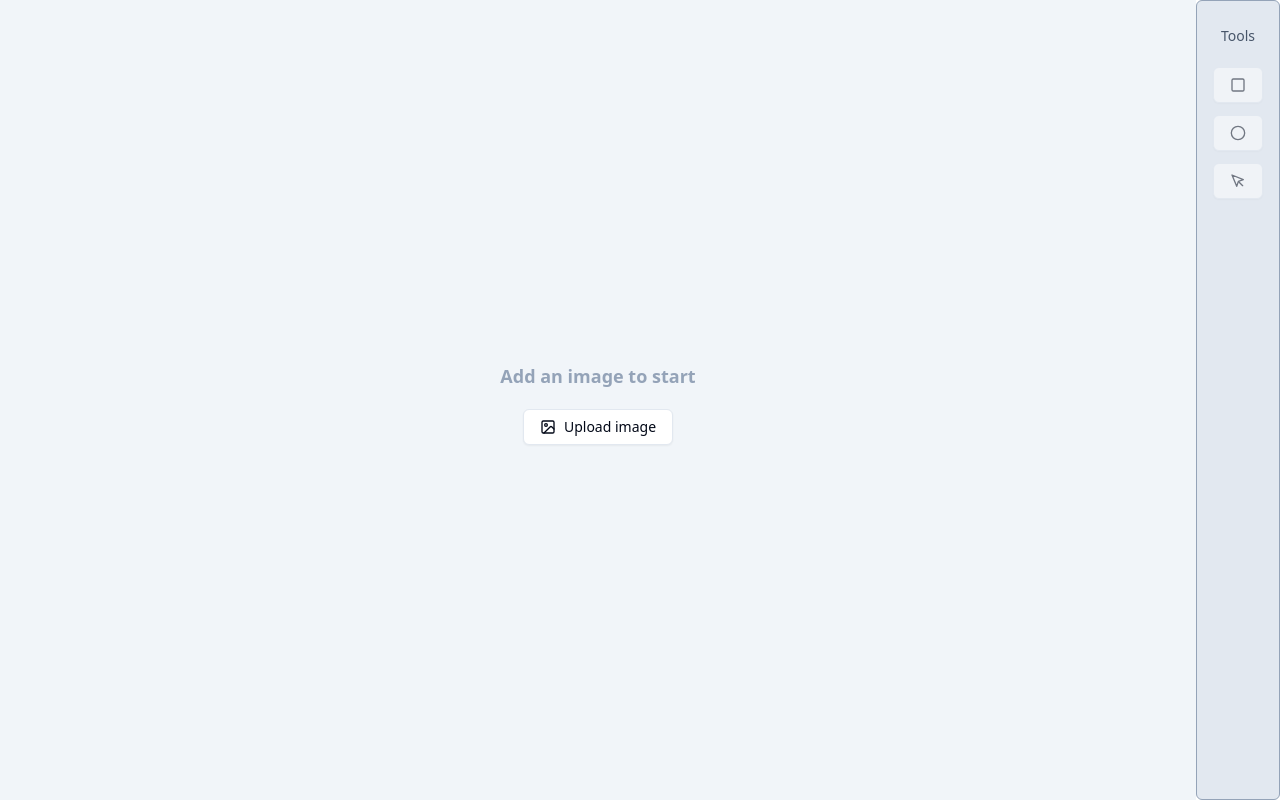
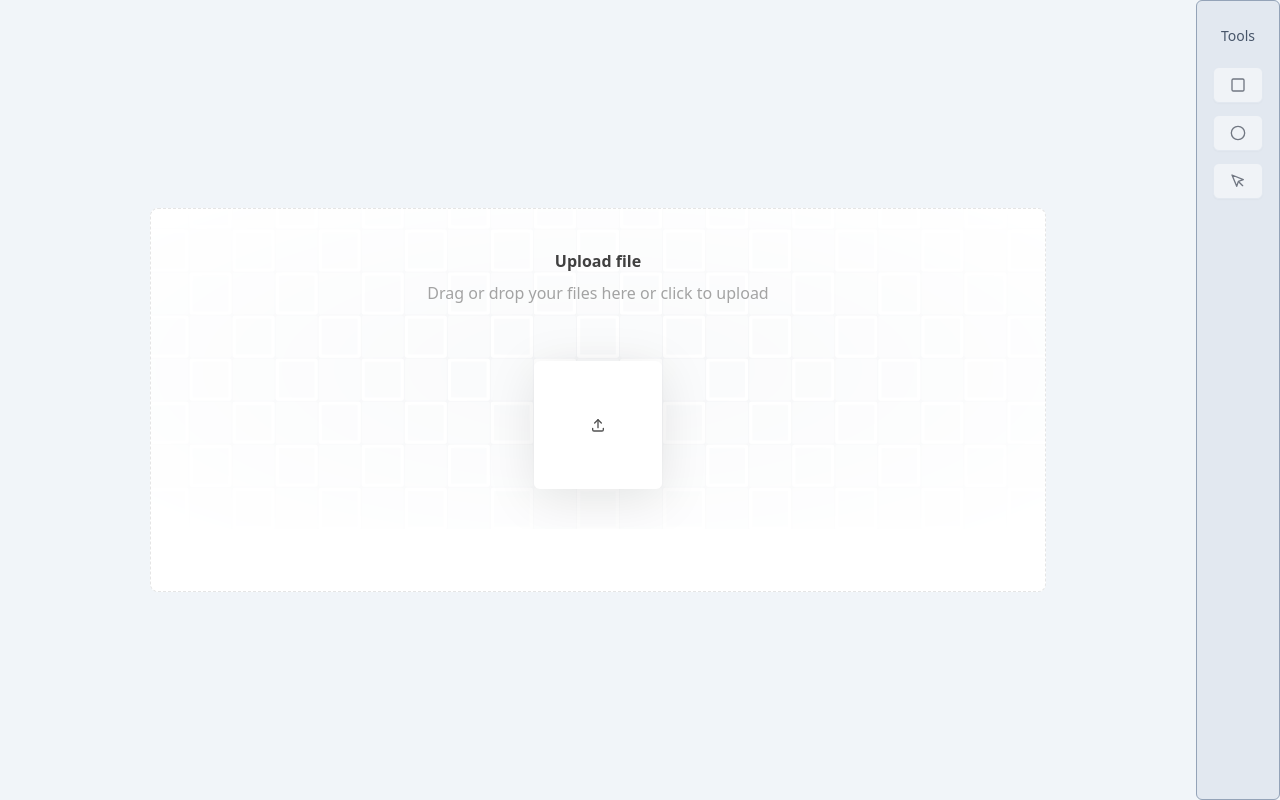
Before and after one commit to giulioGranata/image-annotation-tool, a React (Vite) app: page / in a window 1280 px wide. Built offline with nearby package versions, Linux system fonts and the light colour scheme.

Commit message:
file upload acerniy

```diff
--- a/package.json
+++ b/package.json
@@ -13,12 +13,15 @@
     "@radix-ui/react-dialog": "^1.1.2",
     "@radix-ui/react-slot": "^1.0.2",
     "@radix-ui/react-tooltip": "^1.1.4",
+    "@tabler/icons-react": "^3.24.0",
     "class-variance-authority": "^0.6.0",
     "clsx": "^1.2.1",
+    "framer-motion": "^11.13.1",
     "konva": "^9.2.0",
     "lucide-react": "^0.244.0",
     "react": "^18.2.0",
     "react-dom": "^18.2.0",
+    "react-dropzone": "^14.3.5",
     "react-konva": "^18.2.10",
     "react-konva-utils": "^1.0.6",
     "tailwind-merge": "^1.13.2",
--- a/src/App.tsx
+++ b/src/App.tsx
@@ -5,7 +5,7 @@
 function App() {
   return (
     <AnnotationProvider>
-      <div className="flex flex-row h-screen">
+      <div className="flex flex-row h-screen bg-slate-100">
         <div className="flex-1 overflow-hidden">
           <Canvas />
         </div>
--- a/src/components/Canvas.tsx
+++ b/src/components/Canvas.tsx
@@ -121,8 +121,8 @@
     : annotations;
 
   return (
-    <div className="flex-1 flex flex-col justify-center items-center overflow-hidden h-full p-4 bg-slate-100">
-      {!image && <ImageUpload onImageUpload={setImage} />}
+    <div className="flex-1 flex flex-col justify-center items-center overflow-hidden h-full p-4">
+      {!image && <ImageUpload />}
       {image && (
         <Stage
           onMouseDown={handleMouseDown}
--- a/src/components/ImageUpload.tsx
+++ b/src/components/ImageUpload.tsx
@@ -1,51 +1,32 @@
-import { Button } from "@/components/ui/button";
-import { ImageIcon } from "lucide-react";
-import React, { ChangeEvent } from "react";
-import { Input } from "./ui/input";
+import { useAnnotations } from "@/contexts/AnnotationContext";
+import { FileUpload } from "./ui/file-upload";
 
-interface ImageUploadProps {
-  onImageUpload: (image: HTMLImageElement) => void;
-}
+export function ImageUpload() {
+  const { setImage } = useAnnotations();
 
-const ImageUpload: React.FC<ImageUploadProps> = ({ onImageUpload }) => {
-  const inputRef = React.useRef<HTMLInputElement>(null);
+  const handleFileUpload = (files: File[]) => {
+    if (files.length > 0) {
+      const file = files[0];
+      const reader = new FileReader();
 
-  const handleFileChange = (event: ChangeEvent<HTMLInputElement>) => {
-    const file = event.target.files?.[0];
-    if (file) {
-      const reader = new FileReader();
-      reader.onload = (e) => {
+      reader.onload = () => {
         const img = new Image();
+        img.src = reader.result as string;
+
         img.onload = () => {
-          onImageUpload(img);
+          setImage(img);
         };
-        img.src = e.target?.result as string;
       };
+
       reader.readAsDataURL(file);
     }
   };
 
   return (
-    <div className="flex flex-col gap-3 h-full justify-center items-center p-4">
-      <p className="text-center text-slate-400 text-lg font-semibold leading-none my-3">
-        Add an image to start
-      </p>
-      <label htmlFor="image-upload" className="cursor-pointer">
-        <Button variant="outline" onClick={() => inputRef.current?.click()}>
-          <ImageIcon className="h-4 w-4" />
-          Upload image
-        </Button>
-        <Input
-          ref={inputRef}
-          id="image-upload"
-          type="file"
-          accept="image/*"
-          onChange={handleFileChange}
-          className="hidden"
-        />
-      </label>
+    <div className="w-full max-w-4xl mx-auto min-h-96 border border-dashed bg-white dark:bg-black border-neutral-200 dark:border-neutral-800 rounded-lg">
+      <FileUpload onChange={handleFileUpload} />
     </div>
   );
-};
+}
 
 export default ImageUpload;
--- /dev/null
+++ b/src/components/ui/file-upload.tsx
@@ -0,0 +1,195 @@
+import { cn } from "@/lib/utils";
+import { IconUpload } from "@tabler/icons-react";
+import { motion } from "framer-motion";
+import { useRef, useState } from "react";
+import { useDropzone } from "react-dropzone";
+
+const mainVariant = {
+  initial: {
+    x: 0,
+    y: 0,
+  },
+  animate: {
+    x: 20,
+    y: -20,
+    opacity: 0.9,
+  },
+};
+
+const secondaryVariant = {
+  initial: {
+    opacity: 0,
+  },
+  animate: {
+    opacity: 1,
+  },
+};
+
+export const FileUpload = ({
+  onChange,
+}: {
+  onChange?: (files: File[]) => void;
+}) => {
+  const [files, setFiles] = useState<File[]>([]);
+  const fileInputRef = useRef<HTMLInputElement>(null);
+
+  const handleFileChange = (newFiles: File[]) => {
+    setFiles((prevFiles) => [...prevFiles, ...newFiles]);
+    onChange && onChange(newFiles);
+  };
+
+  const handleClick = () => {
+    fileInputRef.current?.click();
+  };
+
+  const { getRootProps, isDragActive } = useDropzone({
+    multiple: false,
+    noClick: true,
+    onDrop: handleFileChange,
+    onDropRejected: (error) => {
+      console.log(error);
+    },
+  });
+
+  return (
+    <div className="w-full" {...getRootProps()}>
+      <motion.div
+        onClick={handleClick}
+        whileHover="animate"
+        className="p-10 group/file block rounded-lg cursor-pointer w-full relative overflow-hidden"
+      >
+        <input
+          ref={fileInputRef}
+          id="file-upload-handle"
+          type="file"
+          onChange={(e) => handleFileChange(Array.from(e.target.files || []))}
+          className="hidden"
+          multiple={false}
+          accept="image/*"
+        />
+        <div className="absolute inset-0 [mask-image:radial-gradient(ellipse_at_center,white,transparent)]">
+          <GridPattern />
+        </div>
+        <div className="flex flex-col items-center justify-center">
+          <p className="relative z-20 font-sans font-bold text-neutral-700 dark:text-neutral-300 text-base">
+            Upload file
+          </p>
+          <p className="relative z-20 font-sans font-normal text-neutral-400 dark:text-neutral-400 text-base mt-2">
+            Drag or drop your files here or click to upload
+          </p>
+          <div className="relative w-full mt-10 max-w-xl mx-auto">
+            {files.length > 0 &&
+              files.map((file, idx) => (
+                <motion.div
+                  key={"file" + idx}
+                  layoutId={idx === 0 ? "file-upload" : "file-upload-" + idx}
+                  className={cn(
+                    "relative overflow-hidden z-40 bg-white dark:bg-neutral-900 flex flex-col items-start justify-start md:h-24 p-4 mt-4 w-full mx-auto rounded-md",
+                    "shadow-sm"
+                  )}
+                >
+                  <div className="flex justify-between w-full items-center gap-4">
+                    <motion.p
+                      initial={{ opacity: 0 }}
+                      animate={{ opacity: 1 }}
+                      layout
+                      className="text-base text-neutral-700 dark:text-neutral-300 truncate max-w-xs"
+                    >
+                      {file.name}
+                    </motion.p>
+                    <motion.p
+                      initial={{ opacity: 0 }}
+                      animate={{ opacity: 1 }}
+                      layout
+                      className="rounded-lg px-2 py-1 w-fit flex-shrink-0 text-sm text-neutral-600 dark:bg-neutral-800 dark:text-white shadow-input"
+                    >
+                      {(file.size / (1024 * 1024)).toFixed(2)} MB
+                    </motion.p>
+                  </div>
+
+                  <div className="flex text-sm md:flex-row flex-col items-start md:items-center w-full mt-2 justify-between text-neutral-600 dark:text-neutral-400">
+                    <motion.p
+                      initial={{ opacity: 0 }}
+                      animate={{ opacity: 1 }}
+                      layout
+                      className="px-1 py-0.5 rounded-md bg-gray-100 dark:bg-neutral-800 "
+                    >
+                      {file.type}
+                    </motion.p>
+
+                    <motion.p
+                      initial={{ opacity: 0 }}
+                      animate={{ opacity: 1 }}
+                      layout
+                    >
+                      modified{" "}
+                      {new Date(file.lastModified).toLocaleDateString()}
+                    </motion.p>
+                  </div>
+                </motion.div>
+              ))}
+            {!files.length && (
+              <motion.div
+                layoutId="file-upload"
+                variants={mainVariant}
+                transition={{
+                  type: "spring",
+                  stiffness: 300,
+                  damping: 20,
+                }}
+                className={cn(
+                  "relative group-hover/file:shadow-2xl z-40 bg-white dark:bg-neutral-900 flex items-center justify-center h-32 mt-4 w-full max-w-[8rem] mx-auto rounded-md",
+                  "shadow-[0px_10px_50px_rgba(0,0,0,0.1)]"
+                )}
+              >
+                {isDragActive ? (
+                  <motion.p
+                    initial={{ opacity: 0 }}
+                    animate={{ opacity: 1 }}
+                    className="text-neutral-600 flex flex-col items-center"
+                  >
+                    Drop it
+                    <IconUpload className="h-4 w-4 text-neutral-600 dark:text-neutral-400" />
+                  </motion.p>
+                ) : (
+                  <IconUpload className="h-4 w-4 text-neutral-600 dark:text-neutral-300" />
+                )}
+              </motion.div>
+            )}
+
+            {!files.length && (
+              <motion.div
+                variants={secondaryVariant}
+                className="absolute opacity-0 border border-dashed border-sky-400 inset-0 z-30 bg-transparent flex items-center justify-center h-32 mt-4 w-full max-w-[8rem] mx-auto rounded-md"
+              ></motion.div>
+            )}
+          </div>
+        </div>
+      </motion.div>
+    </div>
+  );
+};
+
+export function GridPattern() {
+  const columns = 41;
+  const rows = 11;
+  return (
+    <div className="flex bg-gray-100 dark:bg-neutral-900 flex-shrink-0 flex-wrap justify-center items-center gap-x-px gap-y-px  scale-105">
+      {Array.from({ length: rows }).map((_, row) =>
+        Array.from({ length: columns }).map((_, col) => {
+          const index = row * columns + col;
+          return (
+            <div
+              key={`${col}-${row}`}
+              className={`w-10 h-10 flex flex-shrink-0 rounded-[2px] ${
+                index % 2 === 0
+                  ? "bg-gray-50 dark:bg-neutral-950"
+                  : "bg-gray-50 dark:bg-neutral-950 shadow-[0px_0px_1px_3px_rgba(255,255,255,1)_inset] dark:shadow-[0px_0px_1px_3px_rgba(0,0,0,1)_inset]"
+              }`}
+            />
+          );
+        })
+      )}
+    </div>
+  );
+}
```
Also changed, not shown: 1 other file (tests, documents, lock files or other folders).
